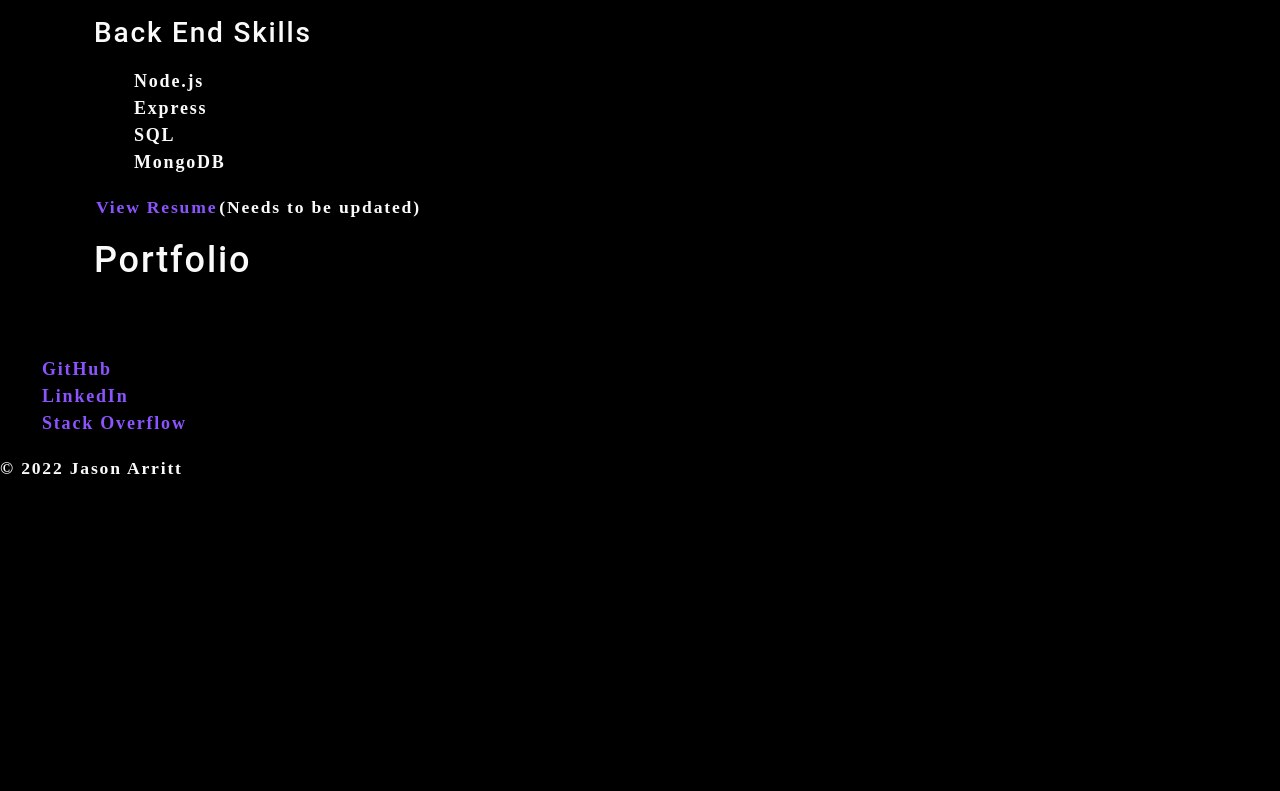
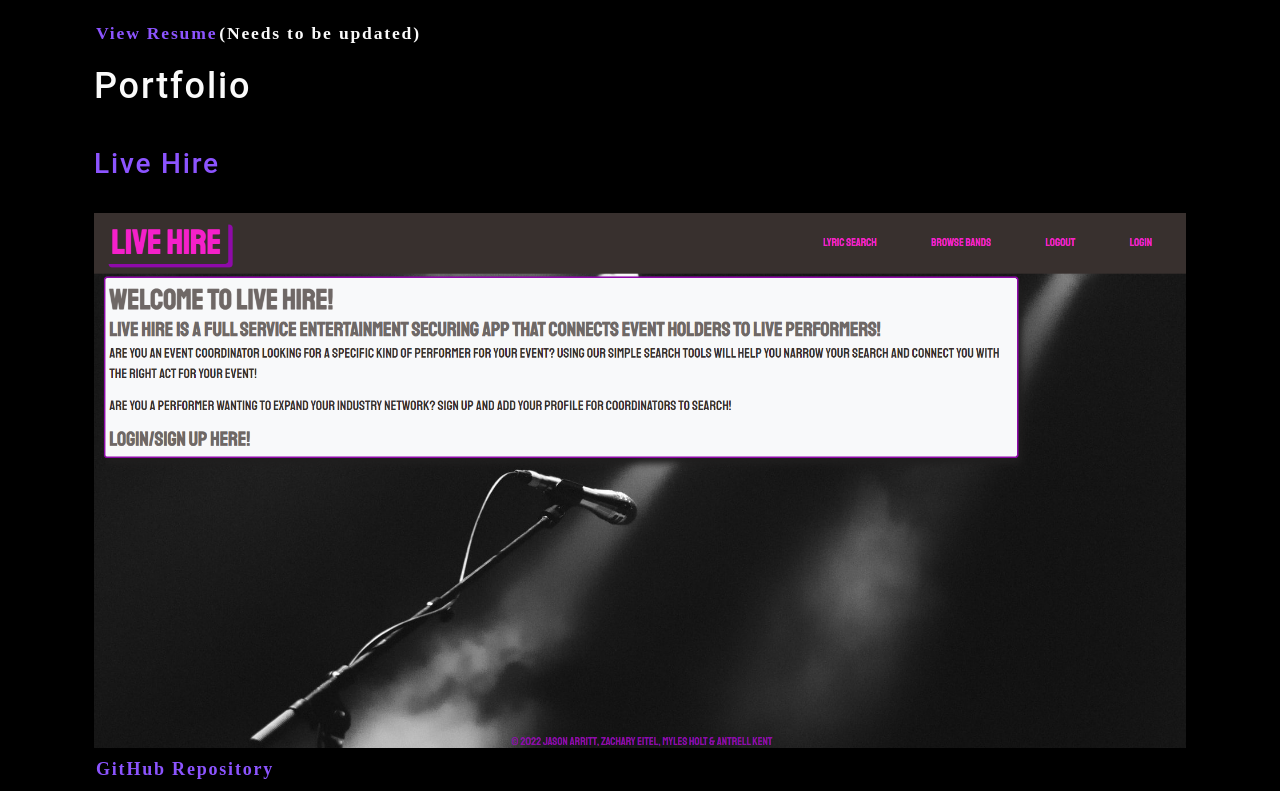
Before and after one commit to jasonarritt/portfolio, a React (Create React App) app: page / in a window 1280 px wide. Shown: the part 989-1780 px from the top of the page. Before the commit the page ends 1487 px from the top, so only its background shows below. Built offline with nearby package versions, Linux system fonts and the light colour scheme.

Commit message:
Initial Portoflio component renders projects with images

```diff
--- a/src/components/Footer/index.js
+++ b/src/components/Footer/index.js
@@ -5,7 +5,7 @@ import React from "react";
 function Footer() {
   return (
     <footer>
-      <ul>
+      <ul className="flex flex-row justify-around">
         <li>
           <a href="https://github.com/jasonarritt">GitHub</a>
         </li>
--- a/src/components/Portfolio/index.js
+++ b/src/components/Portfolio/index.js
@@ -1,4 +1,10 @@
 import React from "react";
+import LiveHire from "../../assets/images/Live-Hire.png";
+import FanFood from "../../assets/images/Fan-Food.png";
+import Budgeted from "../../assets/images/Budgeted.png";
+import ThinkAboutIt from "../../assets/images/Think-About-It.png";
+import TRACKEMployee from "../../assets/images/TRACK-EMployee.png";
+import READMEDoctor from "../../assets/images/README-Doctor.png";
 
 // WHEN I am presented with the Portfolio section
 // THEN I see titled images of six of the developer’s applications with links to both the deployed applications and the corresponding GitHub repository
@@ -6,37 +12,43 @@ function Portfolio() {
   const projectArray = [
     {
       title: "Live Hire",
-      image: "../../assets/images/Live-Hire.png",
+      image: LiveHire,
+      imageAlt: "Live Hire home page",
       githubLink: "https://github.com/ladytrell/entertaining-pen/",
       deployedLink: "https://gentle-dawn-52689.herokuapp.com/",
     },
     {
       title: "Fan Food",
-      image: "../../assets/images/Fan-Food.png",
+      image: FanFood,
+      imageAlt: "Fan Food home page",
       githubLink: "https://github.com/masontmorris/fanfood",
       deployedLink: "https://masontmorris.github.io/fanfood/",
     },
     {
       title: "Budgeted",
-      image: "../../assets/images/Budgeted.png",
+      image: Budgeted,
+      imageAlt: "Budgeted home page",
       githubLink: "https://github.com/jasonarritt/Budgeted",
       deployedLink: "https://jasonarritt-budgeted.herokuapp.com/",
     },
     {
       title: "Think About It",
-      image: "../../assets/images/Think-About-It.png",
+      image: ThinkAboutIt,
+      imageAlt: "Think About Insomnia routes",
       githubLink: "https://github.com/jasonarritt/think-about-it",
       deployedLink: "",
     },
     {
       title: "TRACK-EMployee",
-      image: "../../assets/images/TRACK-EMployee.png",
+      image: TRACKEMployee,
+      imageAlt: "TRACK-EMployee menu",
       githubLink: "https://github.com/jasonarritt/TRACK-EMployee",
       deployedLink: "",
     },
     {
       title: "README.md Doctor",
-      image: "../../assets/images/README-Doctor.png",
+      image: READMEDoctor,
+      imageAlt: "README.md Doctor GitHub repository README",
       githubLink: "https://github.com/jasonarritt/README.md-doctor",
       deployedLink: "",
     },
@@ -46,6 +58,25 @@ function Portfolio() {
       <h1 id="portfolio" data-testid="Portfolio">
         Portfolio
       </h1>
+      <div className="projects flex flex-row">
+        {projectArray.map((project) => (
+          <article className="project-card mt-10" key={project.name}>
+            <div className="project-title">
+              {project.deployedLink.length > 0 ? (
+                <a href={project.deployedLink} target="_blank" rel="noreferrer">
+                  <h3>{project.title}</h3>
+                </a>
+              ) : (
+                <h3>{project.title}</h3>
+              )}
+            </div>
+            <img src={project.image} alt={project.imageAlt} />
+            <a href={project.githubLink} target="_blank" rel="noreferrer">
+              GitHub Repository
+            </a>
+          </article>
+        ))}
+      </div>
     </section>
   );
 }
--- a/src/components/Resume/index.js
+++ b/src/components/Resume/index.js
@@ -8,6 +8,7 @@ function Resume() {
       <section>
         <h1 id="resume">Resume</h1>
       </section>
+      <div id="skills" className="flex flex-row m-auto">
         <section>
           <h3>Front End Skills</h3>
           <ul>
@@ -26,6 +27,7 @@ function Resume() {
             <li>MongoDB</li>
           </ul>
         </section>
+      </div>
       <section>
         <p>
           <a
```
Lines whose indentation alone changed are shown as unchanged.
